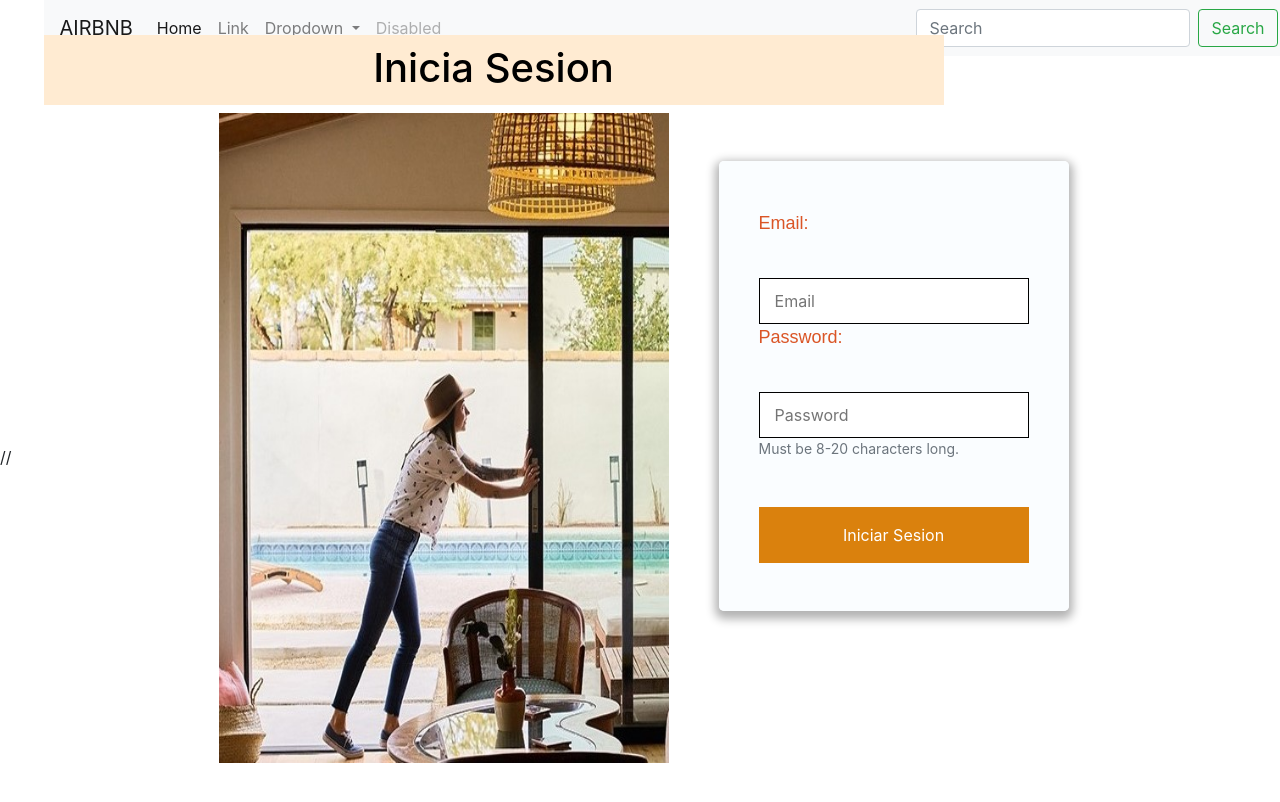
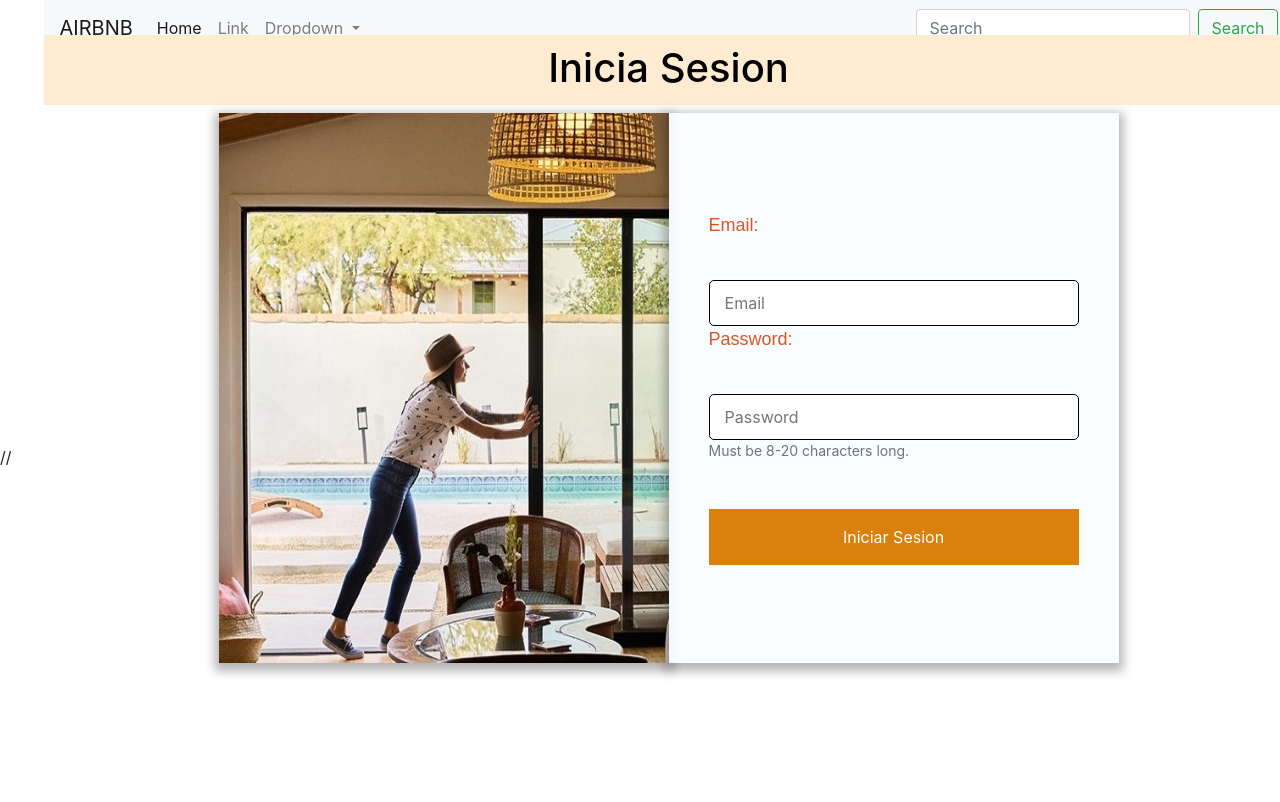
Before and after one commit to l1zz3th/Airbnb_vistas, a Vue app: page /login in a window 1280 px wide. Shown: the top 802 px of the page. Built offline with nearby package versions, Linux system fonts and the light colour scheme.

Commit message:
confirmar

```diff
--- a/index.html
+++ b/index.html
@@ -2,6 +2,8 @@
 <html lang="en">
   <head>
     <meta charset="UTF-8">
+    <link rel="stylesheet" href="https://cdnjs.cloudflare.com/ajax/libs/font-awesome/6.1.1/css/all.min.css" integrity="sha512-KfkfwYDsLkIlwQp6LFnl8zNdLGxu9YAA1QvwINks4PhcElQSvqcyVLLD9aMhXd13uQjoXtEKNosOWaZqXgel0g==" crossorigin="anonymous" referrerpolicy="no-referrer" />
+    <link rel="stylesheet" href="https://cdnjs.cloudflare.com/ajax/libs/font-awesome/6.1.1/css/all.min.css" integrity="sha512-KfkfwYDsLkIlwQp6LFnl8zNdLGxu9YAA1QvwINks4PhcElQSvqcyVLLD9aMhXd13uQjoXtEKNosOWaZqXgel0g==" crossorigin="anonymous" referrerpolicy="no-referrer" />
     <link rel="stylesheet" href="https://cdnjs.cloudflare.com/ajax/libs/font-awesome/6.1.1/css/all.min.css" integrity="sha512-KfkfwYDsLkIlwQp6LFnl8zNdLGxu9YAA1QvwINks4PhcElQSvqcyVLLD9aMhXd13uQjoXtEKNosOWaZqXgel0g==" crossorigin="anonymous" referrerpolicy="no-referrer" />
     <link rel="stylesheet" href="https://cdnjs.cloudflare.com/ajax/libs/font-awesome/6.1.1/css/all.min.css" integrity="sha512-KfkfwYDsLkIlwQp6LFnl8zNdLGxu9YAA1QvwINks4PhcElQSvqcyVLLD9aMhXd13uQjoXtEKNosOWaZqXgel0g==" crossorigin="anonymous" referrerpolicy="no-referrer" />
     //<link rel="stylesheet" href="https://cdn.jsdelivr.net/npm/bootstrap@4.6.1/dist/css/bootstrap.min.css" integrity="sha384-zCbKRCUGaJDkqS1kPbPd7TveP5iyJE0EjAuZQTgFLD2ylzuqKfdKlfG/eSrtxUkn" crossorigin="anonymous">
--- a/src/App.vue
+++ b/src/App.vue
@@ -29,7 +29,7 @@ import { RouterLink, RouterView } from "vue-router";
   <div class="collapse navbar-collapse" id="navbarSupportedContent">
     <ul class="navbar-nav mr-auto">
       <li class="nav-item active">
-        <a class="nav-link" href="../components/lugar.vue">Home <span class="sr-only">(current)</span></a>
+        <a class="nav-link" href="../components/lugar">Home <span class="sr-only">(current)</span></a>
       </li>
       <li class="nav-item">
         <a class="nav-link" href="#">Link</a>
@@ -39,15 +39,6 @@ import { RouterLink, RouterView } from "vue-router";
            data-toggle="dropdown" aria-haspopup="true" aria-expanded="false">
           Dropdown
         </a>
-        <div class="dropdown-menu" aria-labelledby="navbarDropdown">
-          <a class="dropdown-item" href="#">Action</a>
-          <a class="dropdown-item" href="#">Another action</a>
-          <div class="dropdown-divider"></div>
-          <a class="dropdown-item" href="#">Something else here</a>
-        </div>
-      </li>
-      <li class="nav-item">
-        <a class="nav-link disabled" href="#">Disabled</a>
       </li>
     </ul>
     <form class="form-inline my-2 my-lg-0">
--- a/src/components/Login.vue
+++ b/src/components/Login.vue
@@ -65,7 +65,7 @@
 h1 {
   text-align: center;
   color: black;
-  width: 900px;
+  width: 1250px;
   height: 70px;
   padding: 8px 8px 8px 8px;
   background: #ffebd2;
@@ -77,24 +77,24 @@ h1 {
 .img-fondo {
   background-position: center center;
   background-size: cover;
-  height: 650px;
+  height: 550px;
   width: 450px;
   flex: 0 0 calc(60%);
   position: relative;
+  box-shadow: 0 4px 10px 4px rgba(0, 0, 0, 0.3);
 }
 
 .form {
   background-position: right right;
-  margin: 3rem auto;
+  margin: auto;
   display: flex;
   flex-direction: column;
   justify-content: center;
-  width: 350px;
-  height: 450px;
+  width: 450px;
+  height: 550px;
   min-width: auto;
   max-width: auto;
   background: rgba(250, 253, 255, 0.9);
-  border-radius: 5px;
   padding: 40px;
   box-shadow: 0 4px 10px 4px rgba(0, 0, 0, 0.3);
 }
@@ -105,12 +105,14 @@ h1 {
   font-family: "Arial";
   font-size: large;
   text-align: left;
+  border-radius: 5px;
 }
 
 .form-input {
   padding: 10px 15px;
   border: 1px solid rgb(0, 0, 0);
   color: rgb(2, 2, 2);
+  border-radius: 5px;
 }
 .form-submit {
   background: #da810d;
@@ -131,5 +133,6 @@ h1 {
   box-shadow: 0px 5px 10px rgba(248, 95, 106, 0.23);
   background: #f68930;
   border-radius: 6px 6px 6px 6px;
+  border-radius: 5px;
 }
 </style>
```
